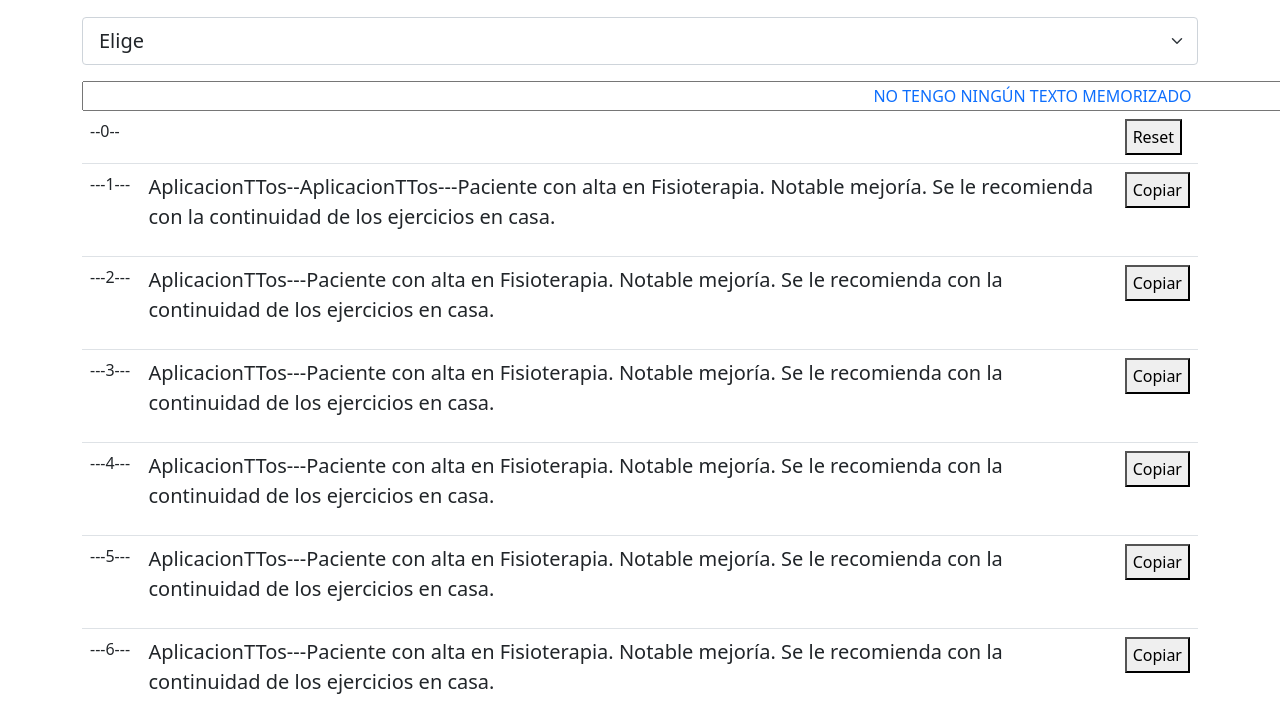
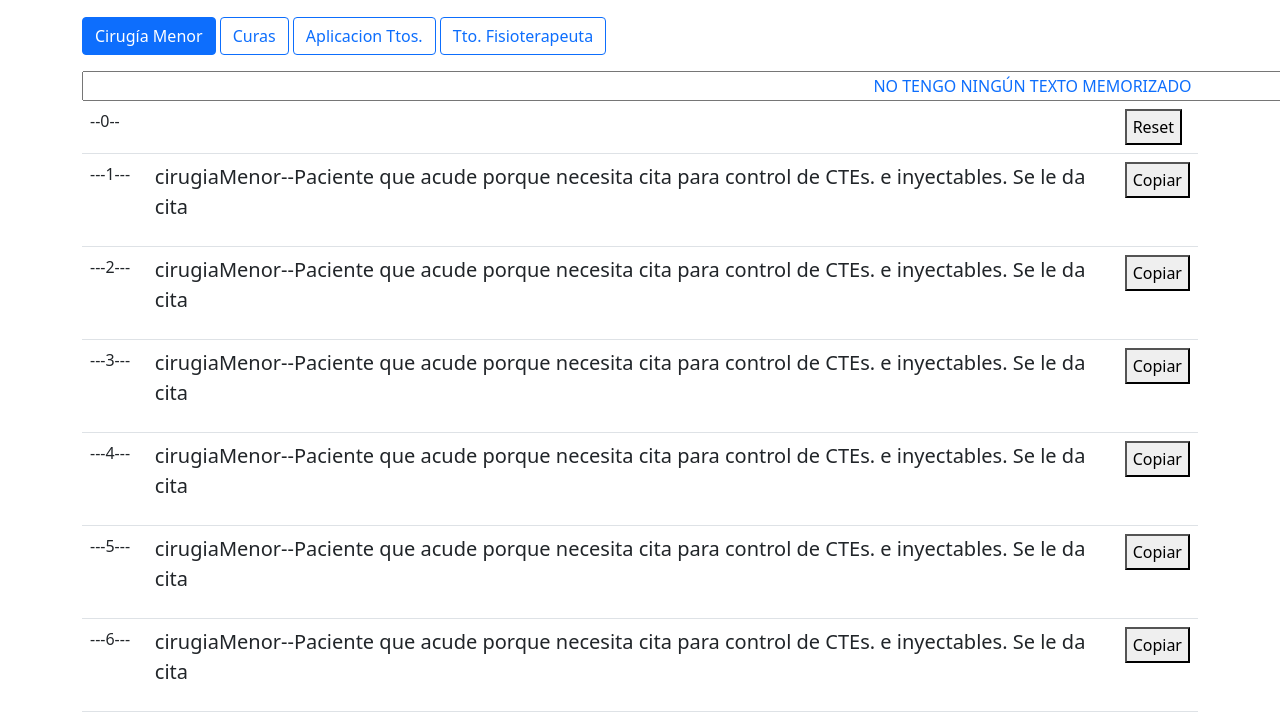
Before and after one commit to fernandojimenezcrespo/ayudasMedora, a plain HTML site: page index.html in a window 1280 px wide. Shown: the part 84-800 px from the top of the page. Drawn offline with Linux system fonts and the light colour scheme.

Commit message:
cambio el campo select por los radioButton

```diff
--- a/index.html
+++ b/index.html
@@ -14,40 +14,23 @@
 <div class="container-fluid bg-dark" >
   <div class="container">
     <h1 class="display-3 text-white"  ><b>I can help you...</b><img src="img/medora.png" width="147" height="44" alt=""/></h1>
-
   </div>
 </div>
-    <div class="container py-3">
-        <select id="idEntorno" class="form-select form-select-lg ">
-      <option value="0">Elige</option>
-      <option value="cirugiaMenor">Cirugía Menor</option>
-      <option value="curas">Curas</option>
-      <option value="aplicacionTtos">Aplicación de Ttos.</option>
-      <option value="ttoFisio">Tto. Fisioterapéuticos</option>
-    </select>
-    </div>
-<!--<div class="container">
-  <div class="row">
-    <div class="col-3 bg-info">
-      <p class="py-1"></p>
-    </div>
-    <div class="col-3 bg-success">
-      <p></p>
-    </div>
-    <div class="col-3 bg-info">
-      <p class="py-1"></p>
-    </div>
-    <div class="col-3 bg-success">
-      <p></p>
-    </div>
-  </div>
-</div>-->
+<div class="container py-3" id="div_checkbox">
+  <input type="radio" class="btn-check" name="entornoCheck" id="cirugiaMenor" value="cirugiaMenor" autocomplete="off" checked>
+  <label class="btn btn-outline-primary" for="cirugiaMenor">Cirugía Menor</label>
+  <input type="radio" class="btn-check" name="entornoCheck" id="curas" value="curas" autocomplete="off"  >
+  <label class="btn btn-outline-primary" for="curas">Curas</label>
+ <input type="radio" class="btn-check" name="entornoCheck" id="aplicacionTtos"  value="aplicacionTtos" autocomplete="off"  >
+  <label class="btn btn-outline-primary" for="aplicacionTtos">Aplicacion Ttos.</label>
+  <input type="radio" class="btn-check" name="entornoCheck" id="ttoFisio" value="ttoFisio" autocomplete="off"  >
+  <label class="btn btn-outline-primary" for="ttoFisio">Tto. Fisioterapeuta</label>
+</div>
 <div class="container-fluid " >
   <div class="container" id="idCuerpo">
     <input type="text" id="textoCopiado" class="text-center text-primary" value="NO TENGO NINGÚN TEXTO MEMORIZADO" readonly size="200">
   </div>
-	<div id="div_tabla" class="container">
-	</div>
+  <div id="div_tabla" class="container"> </div>
 </div>
 
 <!-- Optional JavaScript; choose one of the two! -->
@@ -55,7 +38,7 @@
 <!-- Option 1: jQuery and Bootstrap Bundle (includes Popper) -->
 <script src="bootstrap/js/bootstrap.bundle.min.js"></script>
 <script language="javascript" src="js/ayudasMedora.js"></script>
-    <script language="javascript" src="js/textosEscritos.js"></script>
+<script language="javascript" src="js/textosEscritos.js"></script>
 <!--<script language="javascript">
         $(document).ready(function(e) {
       alert("222");
--- a/js/ayudasMedora.js
+++ b/js/ayudasMedora.js
@@ -13,7 +13,7 @@ function cargaPrimerosValores(opcion, arrValores) {
   var hayFilas = arrValores.length;
   for (var i = 0; i < hayFilas; i++) {
     var ambito = arrValores[i].ambito;
-    var texto = arrValores[i].texto;
+     texto = arrValores[i].texto;
 
 
     linea = "<tr><td>---" + contador + "---</td><td><p id='texto_" + contador + "' class='lead " + colorFondo + "' >" + texto + "</p></td>"
@@ -59,19 +59,19 @@ function copiaTexto(objetoBtn) {
 }
 //////////////////////////////////////////////////////////// I N I C I O
 $(document).ready(function () {
-  //alert( "ready!" );
 
   var arrValores = dameArrayDeValores();
-  cargaPrimerosValores('aplicacionTtos', arrValores);
-  $("#idEntorno").change(function (e) {
-    var valor = $("#idEntorno").val();
-    ModificaTextos(valor, arrValores);
-  });
+  cargaPrimerosValores('cirugiaMenor', arrValores);
+
 
   $("button[id^='btn_']").click(function () {
     var textoCopiado = copiaTexto(this.id);
 
   });
-
+  $("input[name^='entornoCheck']").click(function () {
+        var id=this.id;
+        var valor=$("#"+id).val();
+        ModificaTextos(valor, arrValores);
+  });
 
 });
```
